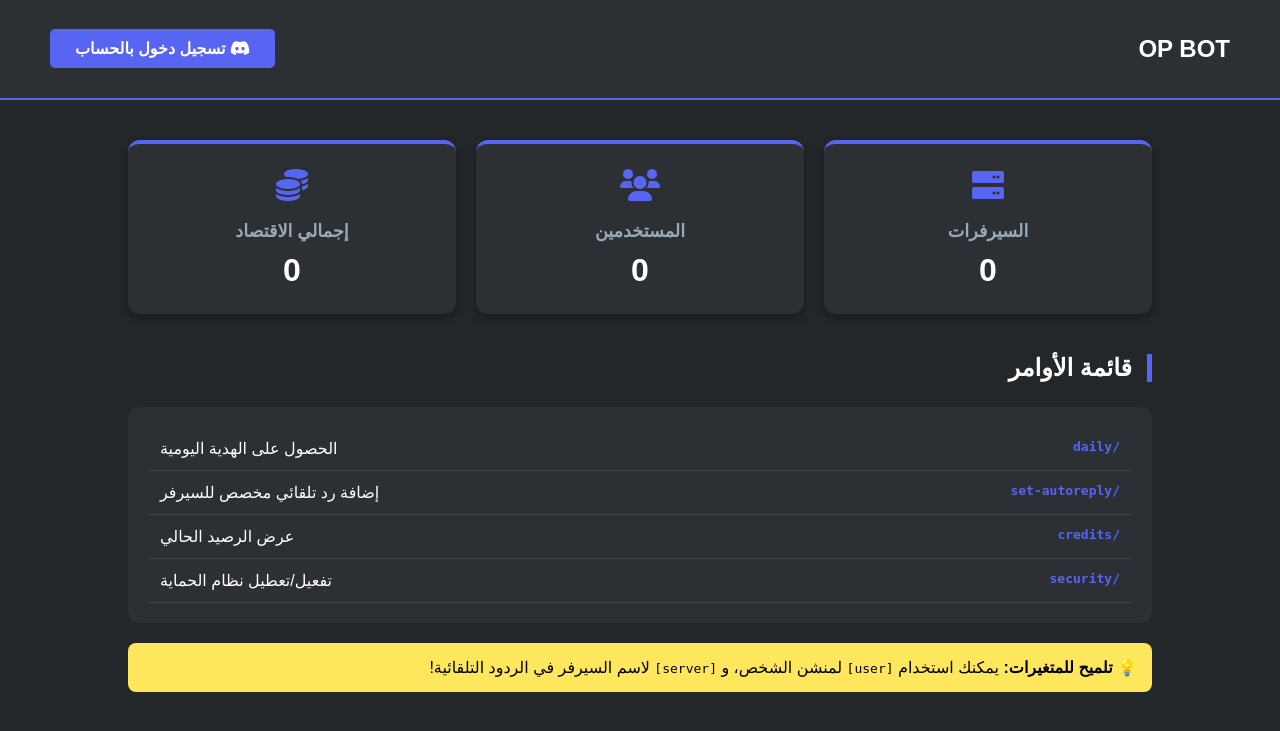
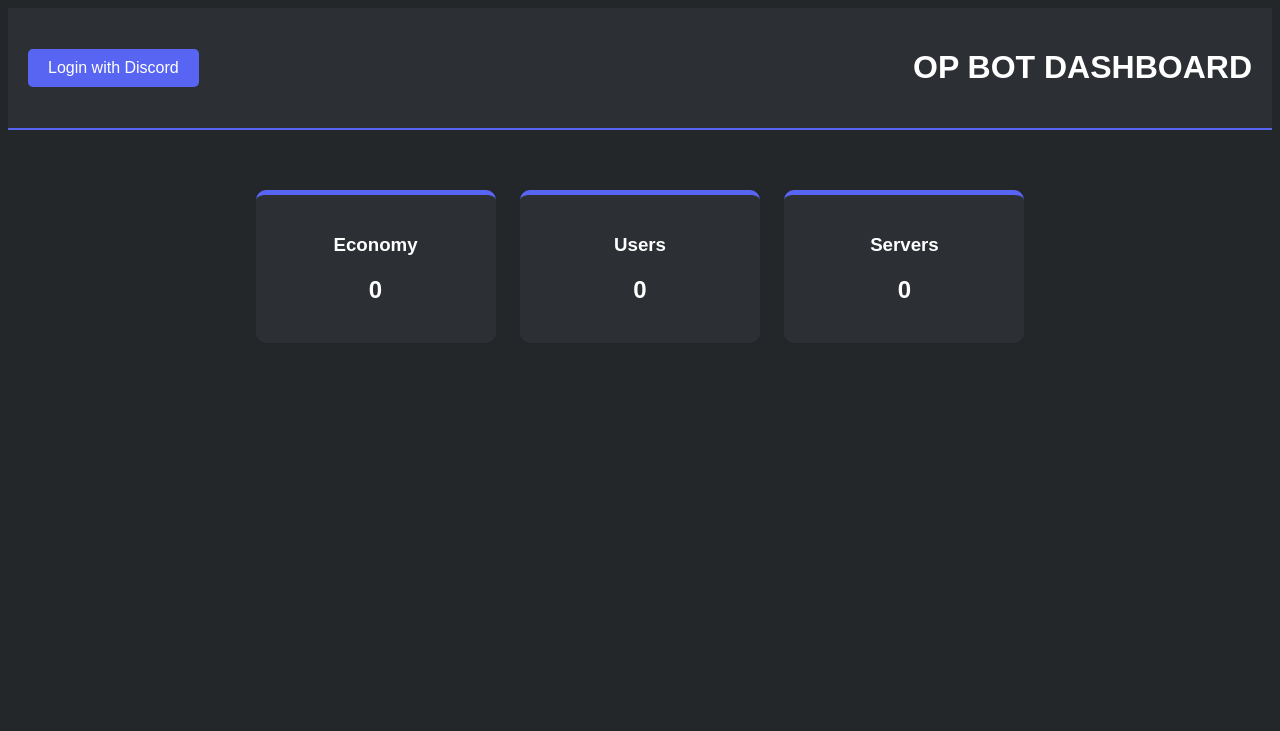
Before and after one commit to mazenardev-spec/OP-BOT, a Flask app: page / in a window 1280 px wide. Shown: the top 731 px of the page. Run offline with Flask 3, Linux system fonts and the light colour scheme; parts of the project's set-up code (start-up, migrations or seed data) failed here and were passed over.

Commit message:
Update index.html

```diff
--- a/templates/index.html
+++ b/templates/index.html
@@ -2,54 +2,28 @@
 <html dir="rtl" lang="ar">
 <head>
     <meta charset="UTF-8">
-    <meta name="viewport" content="width=device-width, initial-scale=1.0">
-    <title>OP BOT | Dashboard</title>
-    <link rel="stylesheet" href="https://cdnjs.cloudflare.com/ajax/libs/font-awesome/6.0.0/css/all.min.css">
+    <title>OP Dashboard</title>
     <style>
-        :root { --main-color: #5865F2; --bg-color: #23272a; --card-bg: #2c2f33; --text-color: #ffffff; }
-        body { background: var(--bg-color); color: var(--text-color); font-family: 'Cairo', sans-serif; margin: 0; padding: 0; }
-        .navbar { background: var(--card-bg); padding: 15px 50px; display: flex; justify-content: space-between; align-items: center; border-bottom: 2px solid var(--main-color); }
-        .container { padding: 40px 10%; }
-        .stats-grid { display: grid; grid-template-columns: repeat(auto-fit, minmax(250px, 1fr)); gap: 20px; margin-bottom: 40px; }
-        .card { background: var(--card-bg); padding: 25px; border-radius: 12px; text-align: center; box-shadow: 0 4px 10px rgba(0,0,0,0.3); border-top: 4px solid var(--main-color); }
-        .card i { font-size: 2em; color: var(--main-color); margin-bottom: 10px; }
-        .card h2 { margin: 10px 0; font-size: 1.1em; color: #99aab5; }
-        .card .number { font-size: 2em; font-weight: bold; }
-
-        .section-title { border-right: 5px solid var(--main-color); padding-right: 15px; margin-bottom: 25px; }
-        .commands-list { background: var(--card-bg); border-radius: 12px; padding: 20px; }
-        .cmd-item { display: flex; justify-content: space-between; padding: 12px; border-bottom: 1px solid #444; }
-        .cmd-name { color: var(--main-color); font-weight: bold; font-family: monospace; }
-        .placeholders { background: #fee75c; color: #000; padding: 15px; border-radius: 8px; margin-top: 20px; }
-
-        .login-btn { background: var(--main-color); color: white; padding: 10px 25px; border-radius: 5px; text-decoration: none; font-weight: bold; transition: 0.3s; }
-        .login-btn:hover { background: #4752c4; }
+        body { background: #23272a; color: white; font-family: 'Cairo', sans-serif; text-align: center; }
+        .nav { background: #2c2f33; padding: 20px; border-bottom: 2px solid #5865F2; display: flex; justify-content: space-between; align-items: center; }
+        .card { background: #2c2f33; padding: 20px; border-radius: 10px; margin: 10px; border-top: 5px solid #5865F2; display: inline-block; min-width: 200px; }
+        .btn { background: #5865F2; color: white; padding: 10px 20px; border-radius: 5px; text-decoration: none; }
+        .avatar { border-radius: 50%; width: 40px; vertical-align: middle; margin-right: 10px; }
     </style>
 </head>
 <body>
-    <div class="navbar">
-        <div class="logo"><h2>OP BOT</h2></div>
-        <a href="/login" class="login-btn"><i class="fab fa-discord"></i> تسجيل دخول بالحساب</a>
+    <div class="nav">
+        <h1>OP BOT DASHBOARD</h1>
+        {% if user %}
+            <div><img class="avatar" src="https://cdn.discordapp.com/avatars/{{user.id}}/{{user.avatar}}.png"><span>{{ user.username }}</span></div>
+        {% else %}
+            <a href="/login" class="btn">Login with Discord</a>
+        {% endif %}
     </div>
-
-    <div class="container">
-        <div class="stats-grid">
-            <div class="card"><i class="fas fa-server"></i><h2>السيرفرات</h2><div class="number">{{ servers }}</div></div>
-            <div class="card"><i class="fas fa-users"></i><h2>المستخدمين</h2><div class="number">{{ users }}</div></div>
-            <div class="card"><i class="fas fa-coins"></i><h2>إجمالي الاقتصاد</h2><div class="number">{{ economy }}</div></div>
-        </div>
-
-        <h2 class="section-title">قائمة الأوامر</h2>
-        <div class="commands-list">
-            <div class="cmd-item"><span class="cmd-name">/daily</span><span>الحصول على الهدية اليومية</span></div>
-            <div class="cmd-item"><span class="cmd-name">/set-autoreply</span><span>إضافة رد تلقائي مخصص للسيرفر</span></div>
-            <div class="cmd-item"><span class="cmd-name">/credits</span><span>عرض الرصيد الحالي</span></div>
-            <div class="cmd-item"><span class="cmd-name">/security</span><span>تفعيل/تعطيل نظام الحماية</span></div>
-        </div>
-
-        <div class="placeholders">
-            <strong>💡 تلميح للمتغيرات:</strong> يمكنك استخدام <code>[user]</code> لمنشن الشخص، و <code>[server]</code> لاسم السيرفر في الردود التلقائية!
-        </div>
+    <div style="margin-top: 50px;">
+        <div class="card"><h3>Servers</h3><h2>{{ servers }}</h2></div>
+        <div class="card"><h3>Users</h3><h2>{{ users }}</h2></div>
+        <div class="card"><h3>Economy</h3><h2>{{ economy }}</h2></div>
     </div>
 </body>
 </html>
```
